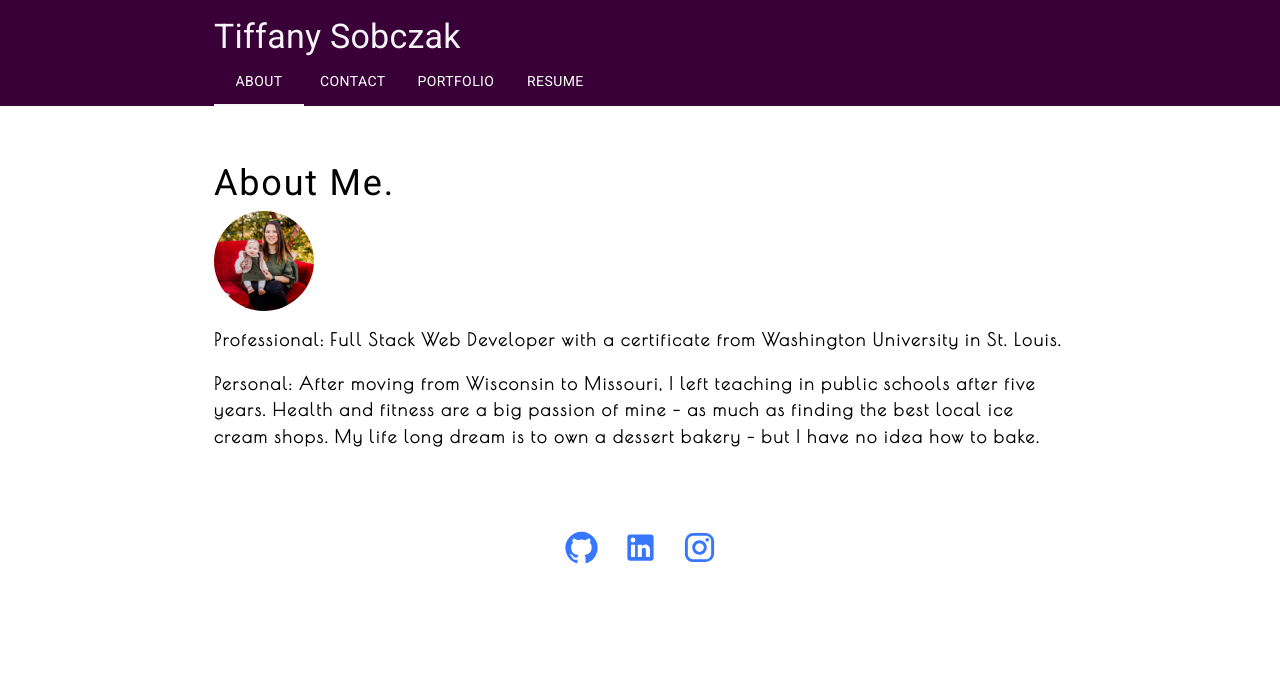
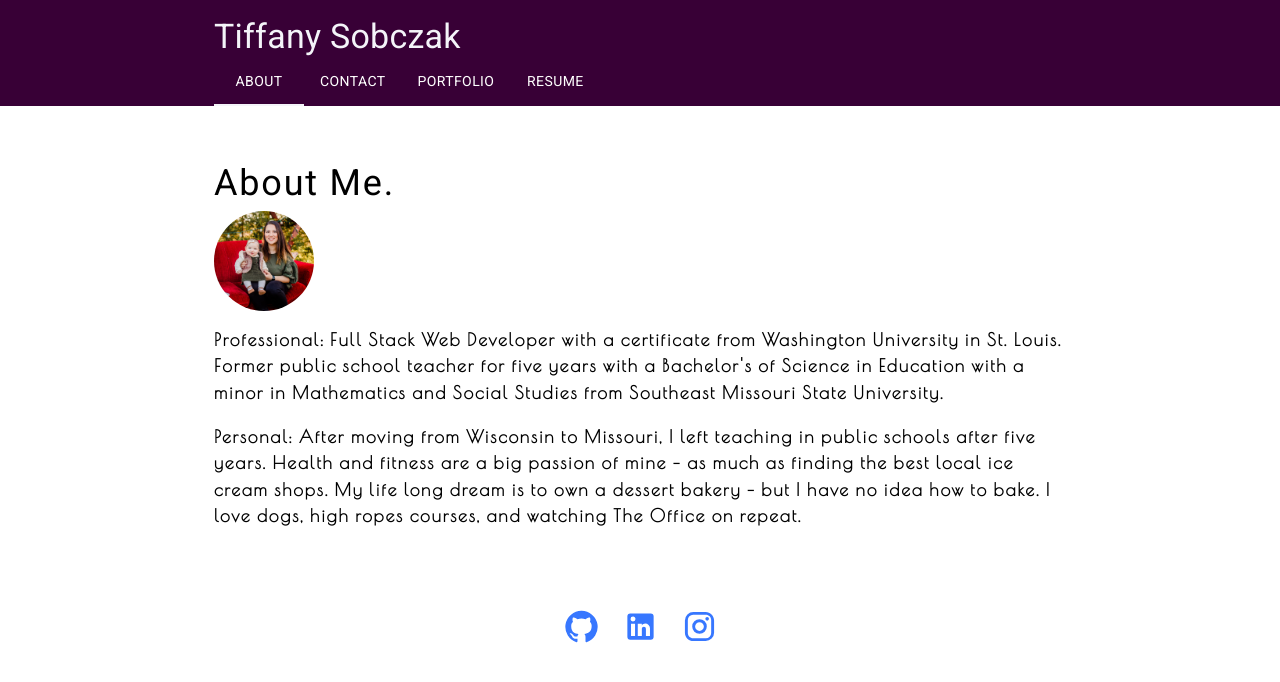
Before and after one commit to tiffsobczak/tsobczak-portfolio, a React (Create React App) app: page / in a window 1280 px wide. Shown: the top 682 px of the page. Built offline with nearby package versions, Linux system fonts and the light colour scheme.

Commit message:
added screenshot

```diff
--- a/src/components/About/index.js
+++ b/src/components/About/index.js
@@ -9,10 +9,10 @@ function About() {
       <div className="my-2">
       <Avatar alt="Tiffany" src={process.env.PUBLIC_URL+"/assets/images/christmas-photo.jpeg"} sx={{ width: 100, height: 100, marginBottom: 2 }} />
         <p>
-          Professional: Full Stack Web Developer with a certificate from Washington University in St. Louis.
+          Professional: Full Stack Web Developer with a certificate from Washington University in St. Louis. Former public school teacher for five years with a Bachelor's of Science in Education with a minor in Mathematics and Social Studies from Southeast Missouri State University.
         </p>
         <p>Personal: After moving from Wisconsin to Missouri, I left teaching in public schools after five years.
-          Health and fitness are a big passion of mine - as much as finding the best local ice cream shops. My life long dream is to own a dessert bakery - but I have no idea how to bake. </p>
+          Health and fitness are a big passion of mine - as much as finding the best local ice cream shops. My life long dream is to own a dessert bakery - but I have no idea how to bake. I love dogs, high ropes courses, and watching The Office on repeat.</p>
       </div>
     </section>
   );
```
Also changed, not shown: public/assets/images/portfSS.png (added), 1 other file (tests, documents, lock files or other folders).
